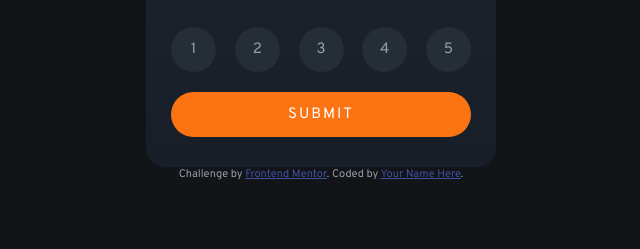
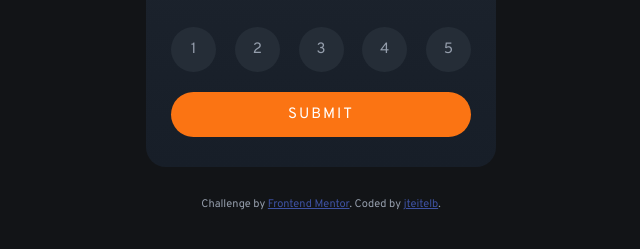
Before and after one commit to jteitelb/rating-component, a plain HTML site: page index.html in a window 1280 px wide. Shown: the part 403-652 px from the top of the page, without its empty margins (319-959 px from the left). Drawn offline with Linux system fonts and the light colour scheme.

Commit message:
name, github link

```diff
--- a/index.html
+++ b/index.html
@@ -114,7 +114,7 @@
       Challenge by
       <a href="https://www.frontendmentor.io?ref=challenge" target="_blank"
         >Frontend Mentor</a
-      >. Coded by <a href="#">Your Name Here</a>.
+      >. Coded by <a href="https://github.com/jteitelb/">jteitelb</a>.
     </div>
 
     <script type="text/javascript" src="index.js"></script>
--- a/style.css
+++ b/style.css
@@ -1,6 +1,7 @@
 .attribution {
   font-size: 11px;
   text-align: center;
+  margin-top: 30px;
 }
 .attribution a {
   color: hsl(228, 45%, 44%);
```
